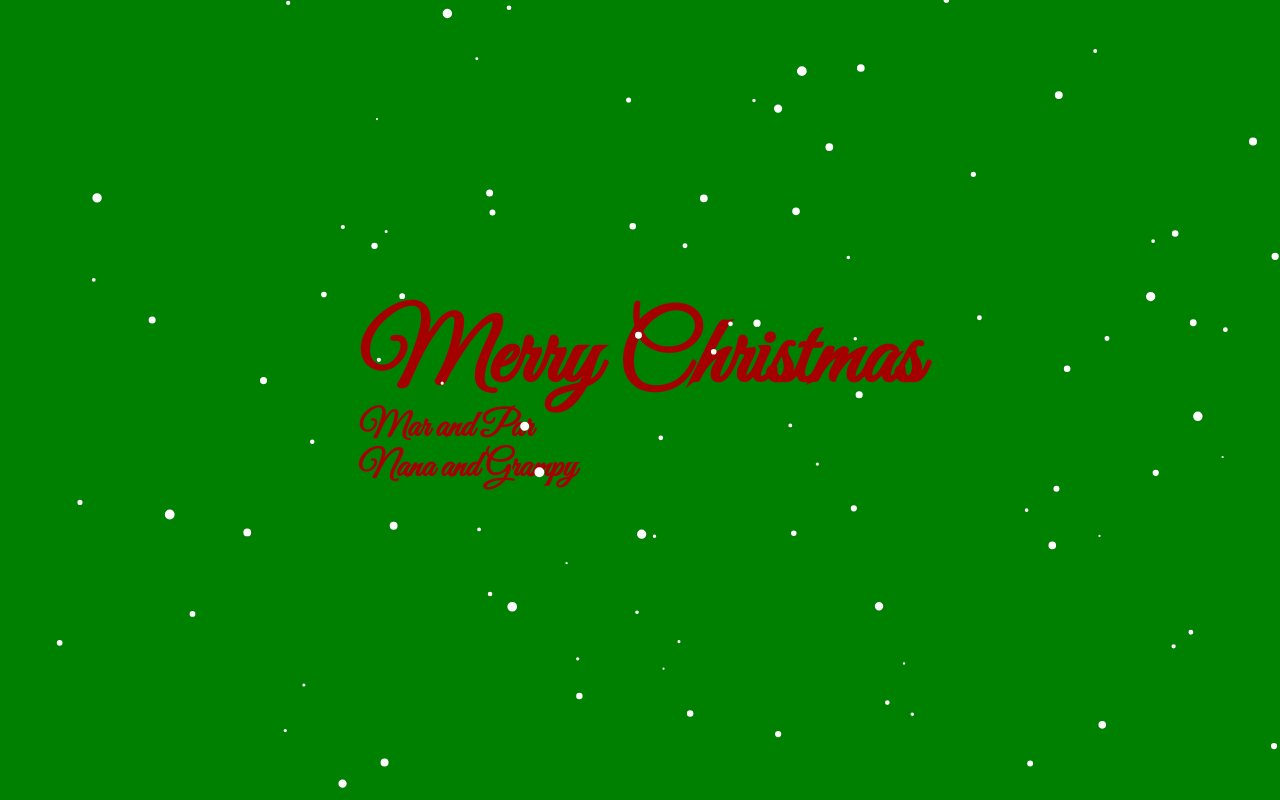
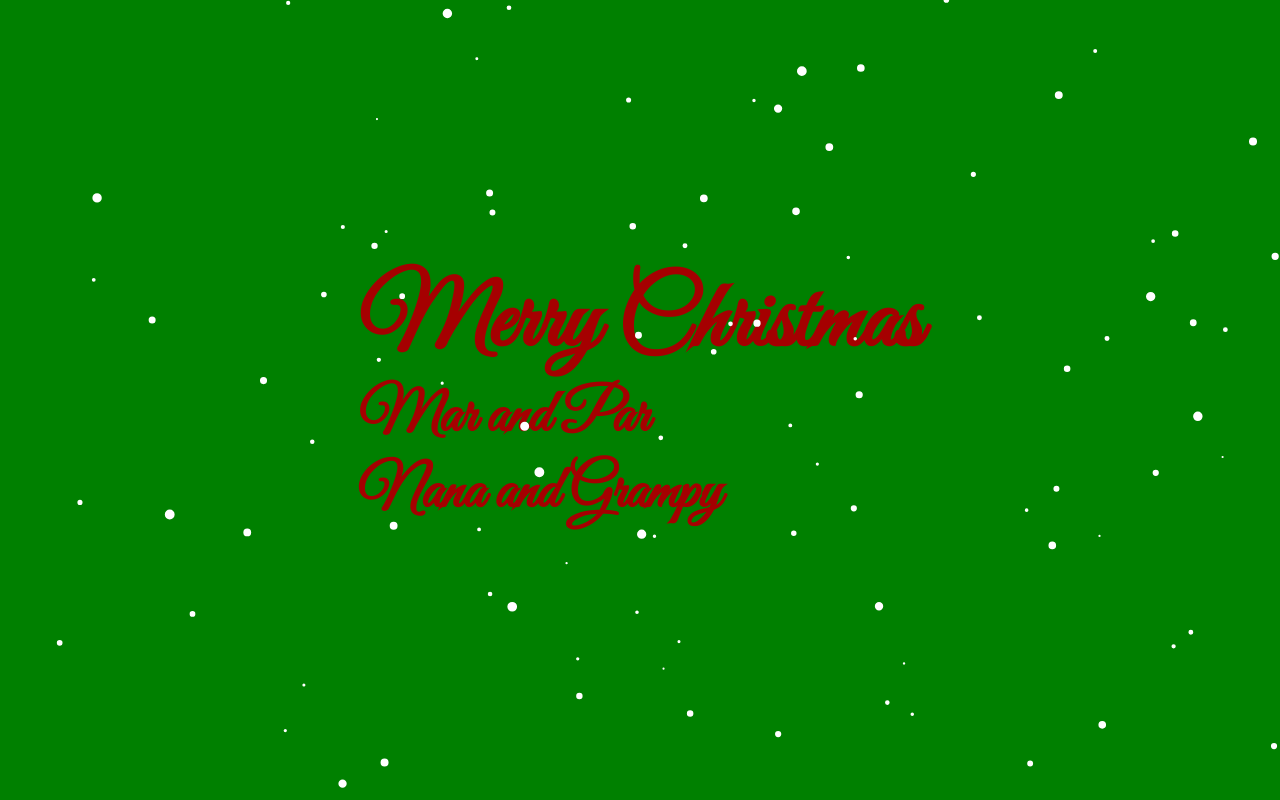
Before and after one commit to jlabs/christmas-ticket, a website: page public/index.html in a window 1280 px wide. Drawn offline with Linux system fonts and the light colour scheme.

Commit message:
Change font sizes again

```diff
--- a/public/index.html
+++ b/public/index.html
@@ -10,10 +10,10 @@
     </head>
     <body class="bg-christmas-green grid place-items-center min-h-screen">
         <canvas id="snow-canvas"></canvas>
-        <div class="text-christmas-red font-black font-great-vibes">
-            <h1 class="text-4xl md:text-8xl">Merry Christmas</h1>
-            <p class="text-2xl md:text-4xl">Mar and Par</p>
-            <p class="text-2xl md:text-4xl">Nana and Grampy</p>
+        <div class="text-christmas-red font-black font-great-vibes flex gap-4 flex-col">
+            <h1 class="text-6xl md:text-8xl">Merry Christmas</h1>
+            <p class="text-4xl md:text-6xl">Mar and Par</p>
+            <p class="text-4xl md:text-6xl">Nana and Grampy</p>
         </div>
     </body>
 </html>
```
Also changed, not shown: public/style.css.
